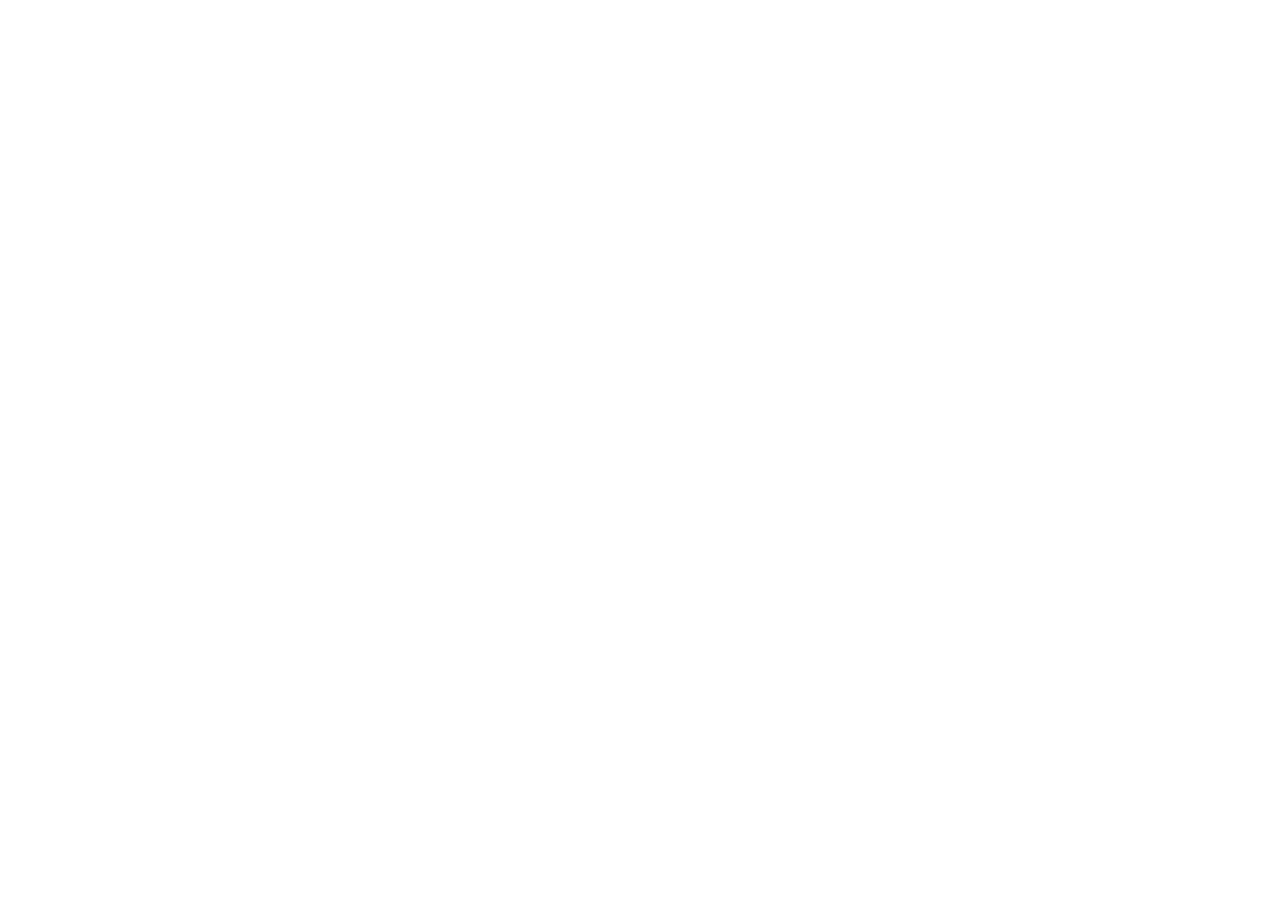
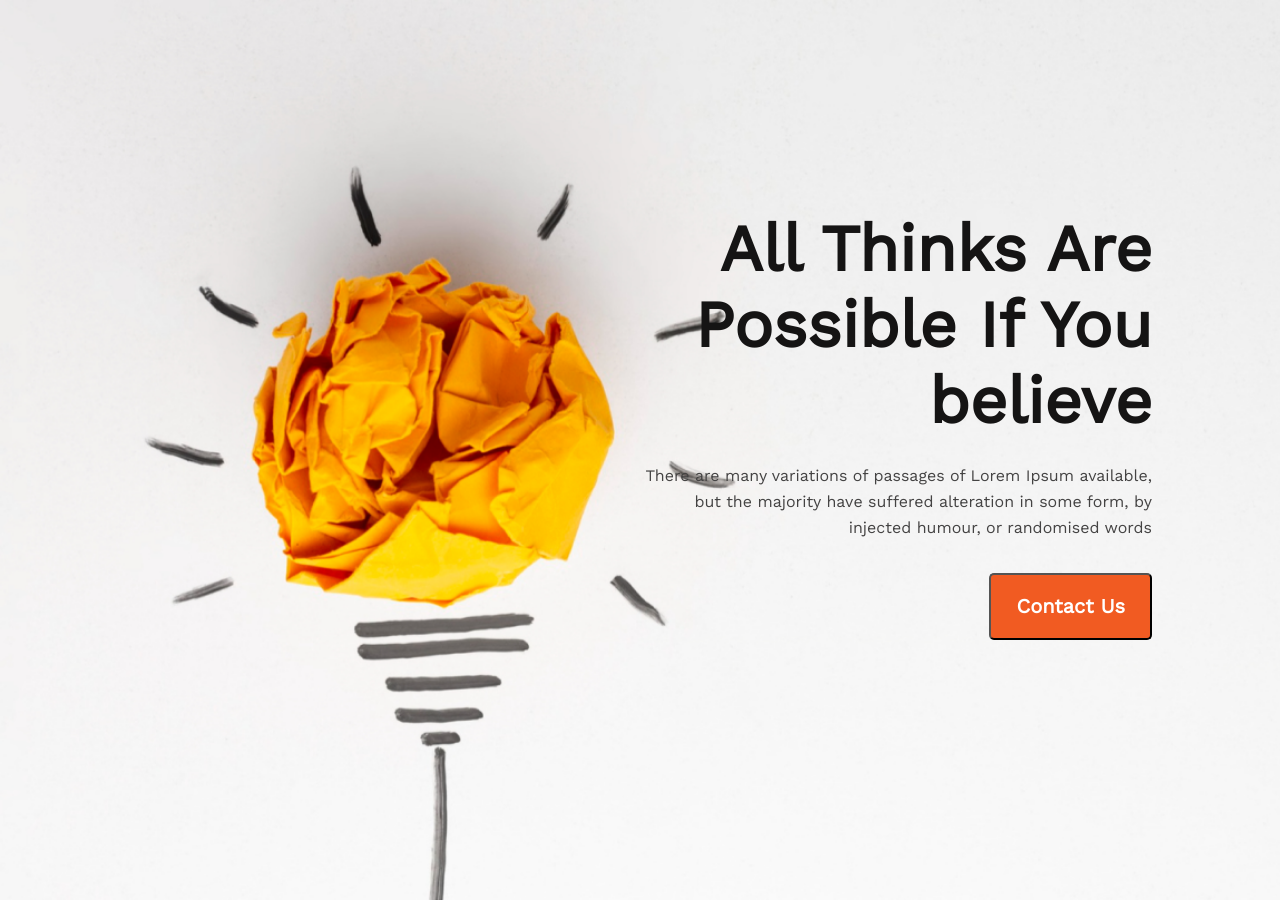
Before and after one commit to iamapusaha/assignment-01, a plain HTML site: page index.html in a window 1280 px wide. Before the commit the page ends 800 px from the top, so only its background shows below. Drawn offline with nearby package versions, Linux system fonts and the light colour scheme.

Commit message:
added banner section

```diff
--- a/index.html
+++ b/index.html
@@ -7,10 +7,30 @@
     <meta name="viewport" content="width=device-width, initial-scale=1.0">
     <title>Assignment 01</title>
     <link rel="stylesheet" href="styles/style.css">
+    <link rel="preconnect" href="https://fonts.googleapis.com">
+    <link rel="preconnect" href="https://fonts.gstatic.com" crossorigin>
+    <link href="https://fonts.googleapis.com/css2?family=Work+Sans&display=swap" rel="stylesheet">
 </head>
 
 <body>
+    <header>
+        <!-- banner section  -->
+        <section class="banner">
+            <div class="banner-info">
+                <h3 class="banner-title">All Thinks Are Possible If You believe</h3>
+                <p class="banner-discription">There are many variations of passages of Lorem Ipsum available, but the
+                    majority have suffered alteration
+                    in some form, by injected humour, or randomised words</p>
+                <button class="banner-btn">Contact Us</button>
+            </div>
+        </section>
+    </header>
+    <main>
 
+    </main>
+    <footer>
+
+    </footer>
 </body>
 
 </html>
--- a/styles/style.css
+++ b/styles/style.css
@@ -0,0 +1,49 @@
+/* banner section  */
+* {
+    margin: 0;
+    font-family: 'Work Sans', sans-serif;
+}
+
+.banner {
+    background-image: url(../assets/media/images/banner/banner1.png);
+    background-repeat: no-repeat;
+    background-size: cover;
+    height: 900px;
+
+
+}
+
+.banner-info {
+    width: 525px;
+    text-align: right;
+    position: absolute;
+    right: 10%;
+    bottom: 20%;
+}
+
+.banner-title {
+    font-size: 65px;
+    font-weight: 700;
+    line-height: 76px;
+    color: #151414;
+    margin-bottom: 24px;
+
+}
+
+.banner-discription {
+    line-height: 26px;
+    color: #444343;
+    margin-bottom: 32px;
+
+}
+
+.banner-btn {
+    font-weight: 600;
+    font-size: 20px;
+    line-height: 23px;
+    padding: 20px 25px;
+    color: #FFFFFF;
+    background: #F15B22;
+    border-radius: 5px;
+
+}
```
